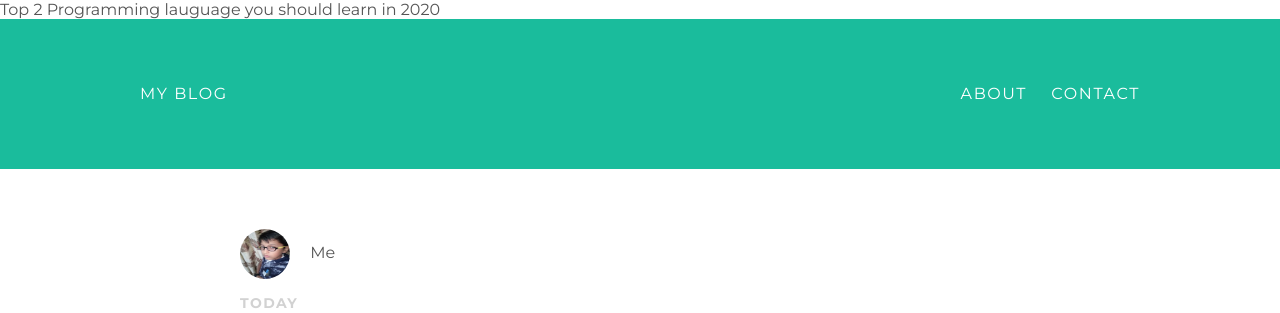
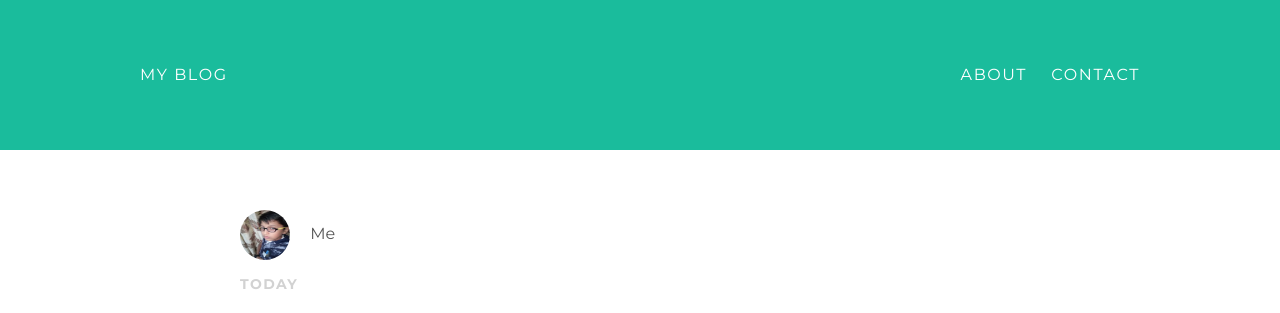
Before and after one commit to abhinavshrivastava950/abhinavkablog.github.io, a plain HTML site: page index.html in a window 1280 px wide. Shown: the top 313 px of the page. Drawn offline with Linux system fonts and the light colour scheme.

Commit message:
Update index.html

```diff
--- a/index.html
+++ b/index.html
@@ -1,7 +1,7 @@
 <!DOCTYPE html>
 <html>
  <head>
-  <tittle>Top 2 Programming lauguage you should learn in 2020</tittle>
+  <tittle></tittle>
   <link rel="stylesheet" type="text/css" href="styles.css"
  </head>
  <body>
```
